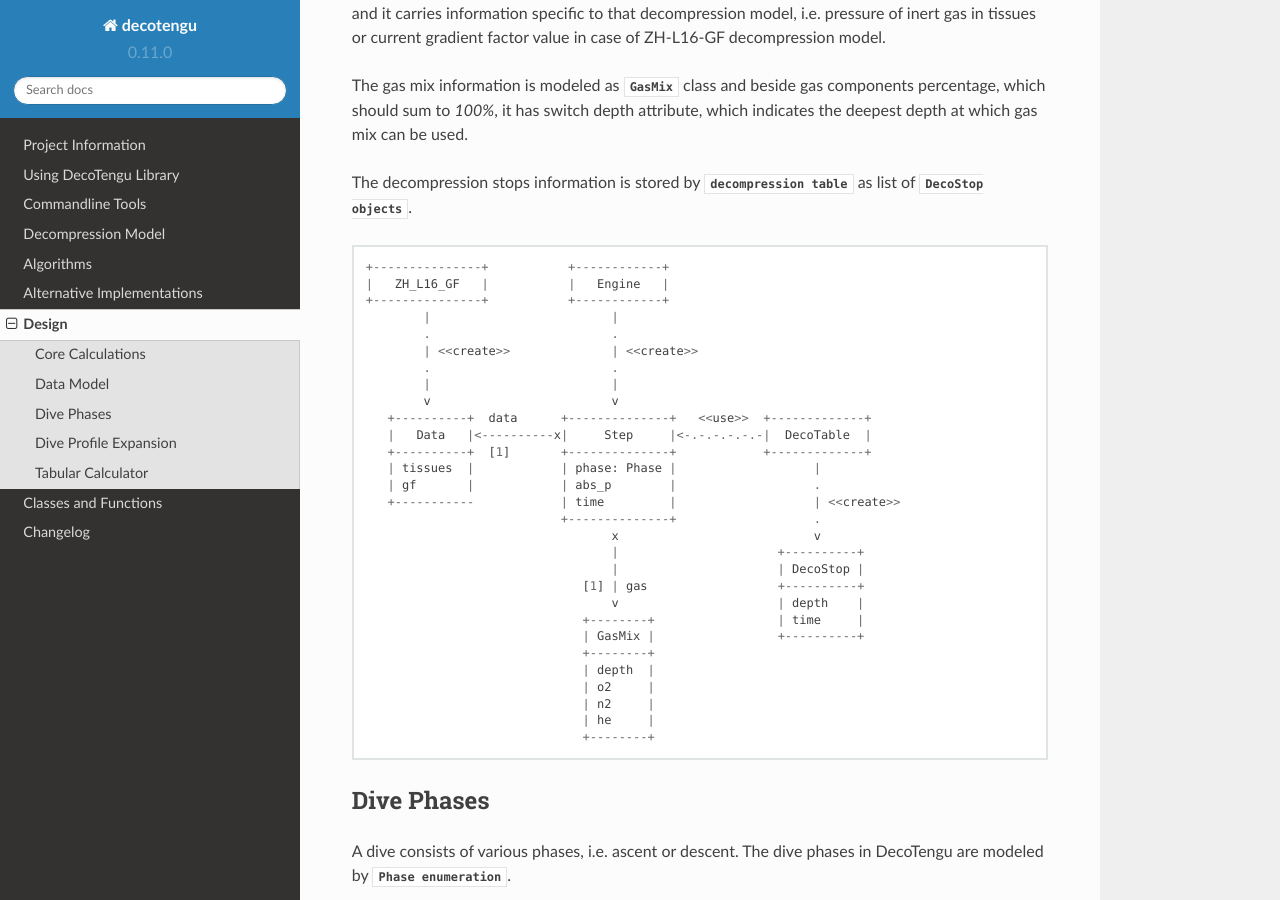
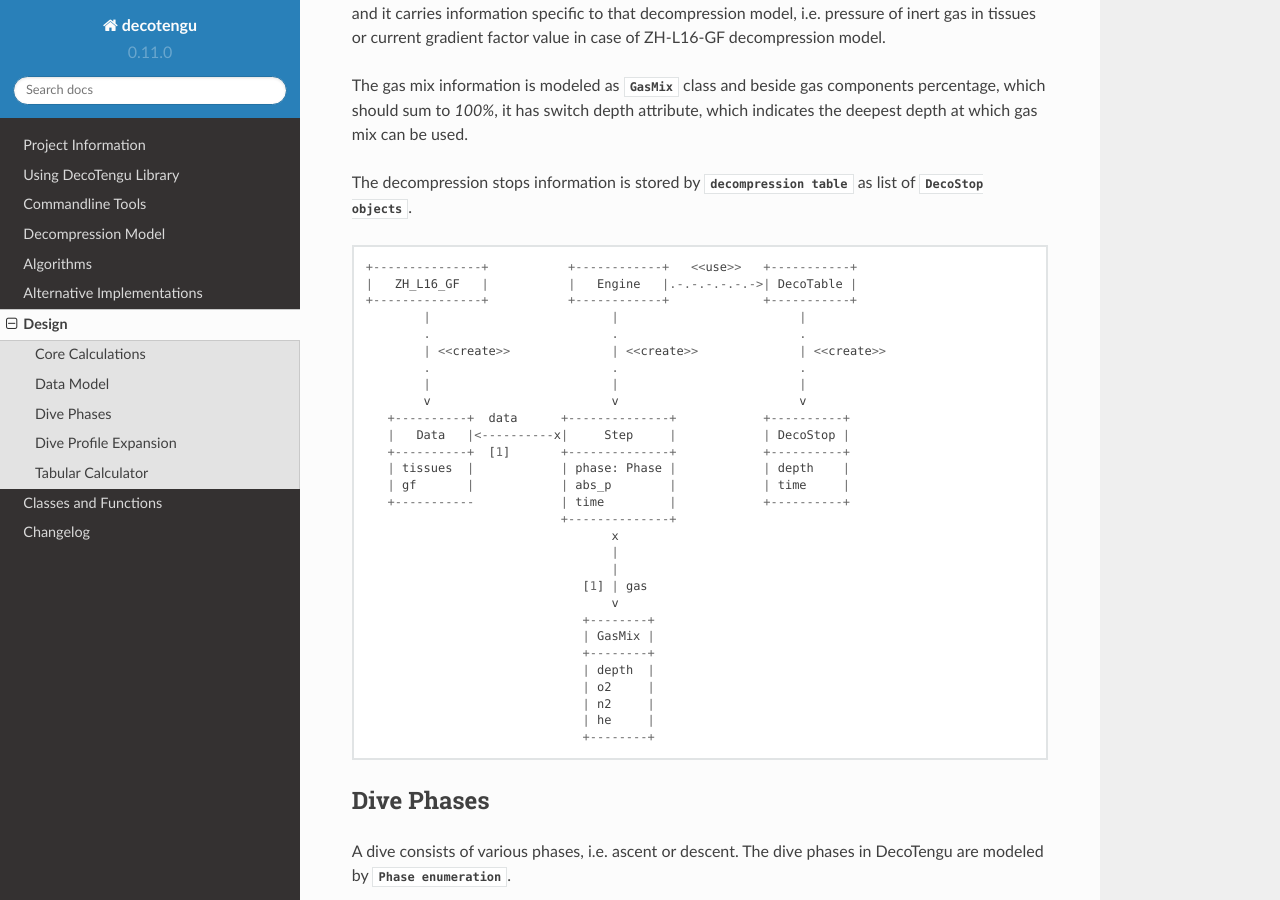
Before and after one commit to gully/decotengu, a Sphinx documentation site: the page built from doc/design.rst, in a window 1280 px wide and 900 px high, scrolled down 1397 px. Built offline with Sphinx 7.4.7 and the Read the Docs theme 2.0.0, drawn with Linux system fonts in a browser that asks for light colours; part of the change alters nothing that is shown.

Commit message:
- updated data model diagram as deco table does not use dive steps to   create deco stop information; now, the deco engine passes deco stop depth   and time to deco table, which creates deco stop info

```diff
--- a/doc/design.rst
+++ b/doc/design.rst
@@ -93,29 +93,29 @@ table <decotengu.DecoTable>` as list of :class:`DecoStop objects
 .. code::
    :class: diagram
 
-   +---------------+           +------------+
-   |   ZH_L16_GF   |           |   Engine   |
-   +---------------+           +------------+
-           |                         |
-           .                         .
-           | <<create>>              | <<create>>
-           .                         .
-           |                         |
-           v                         v
-      +----------+  data      +--------------+   <<use>>  +-------------+
-      |   Data   |<----------x|     Step     |<-.-.-.-.-.-|  DecoTable  |
-      +----------+  [1]       +--------------+            +-------------+
-      | tissues  |            | phase: Phase |                   |
-      | gf       |            | abs_p        |                   .
-      +-----------            | time         |                   | <<create>>
-                              +--------------+                   .
-                                     x                           v
-                                     |                      +----------+
-                                     |                      | DecoStop |
-                                 [1] | gas                  +----------+
-                                     v                      | depth    |
-                                 +--------+                 | time     |
-                                 | GasMix |                 +----------+
+   +---------------+           +------------+   <<use>>   +-----------+
+   |   ZH_L16_GF   |           |   Engine   |.-.-.-.-.-.->| DecoTable |
+   +---------------+           +------------+             +-----------+
+           |                         |                         |
+           .                         .                         .
+           | <<create>>              | <<create>>              | <<create>>
+           .                         .                         .
+           |                         |                         |
+           v                         v                         v
+      +----------+  data      +--------------+            +----------+
+      |   Data   |<----------x|     Step     |            | DecoStop |
+      +----------+  [1]       +--------------+            +----------+
+      | tissues  |            | phase: Phase |            | depth    |
+      | gf       |            | abs_p        |            | time     |
+      +-----------            | time         |            +----------+
+                              +--------------+
+                                     x
+                                     |
+                                     |
+                                 [1] | gas
+                                     v
+                                 +--------+
+                                 | GasMix |
                                  +--------+
                                  | depth  |
                                  | o2     |
```
